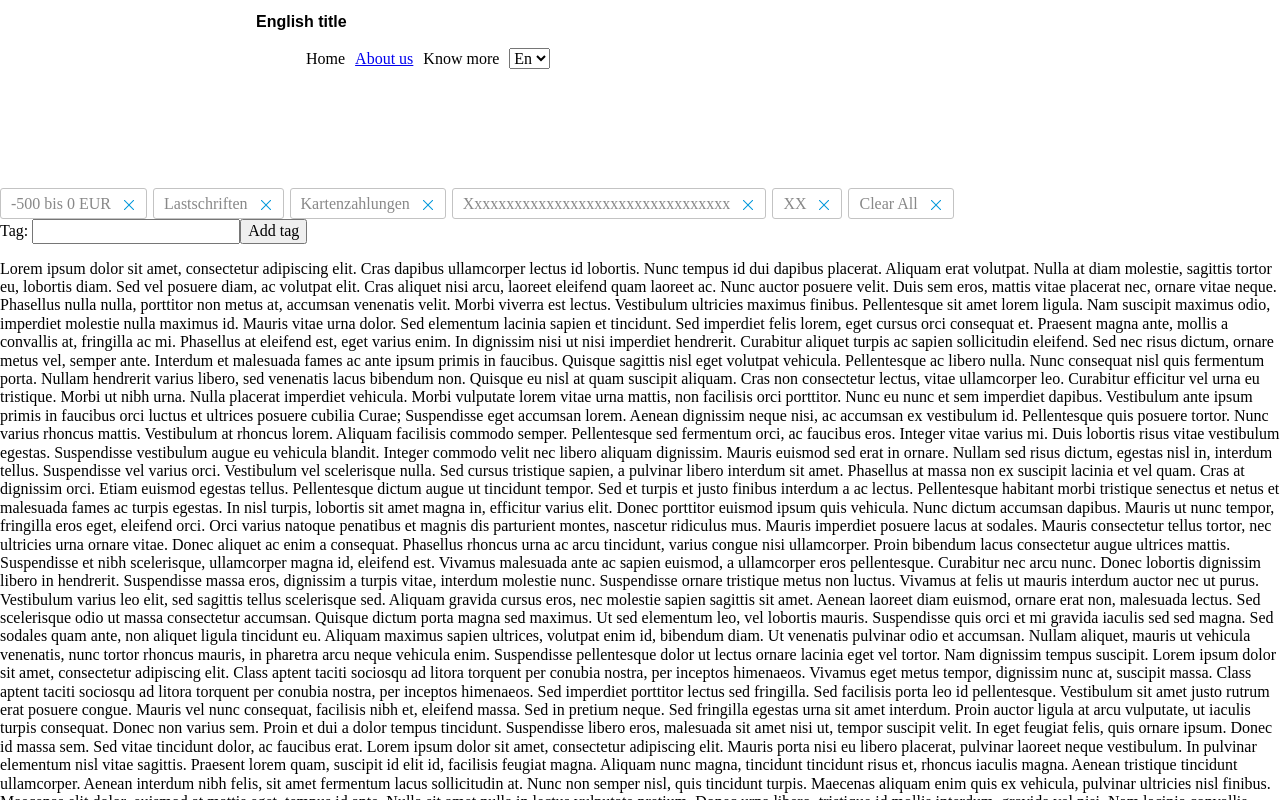
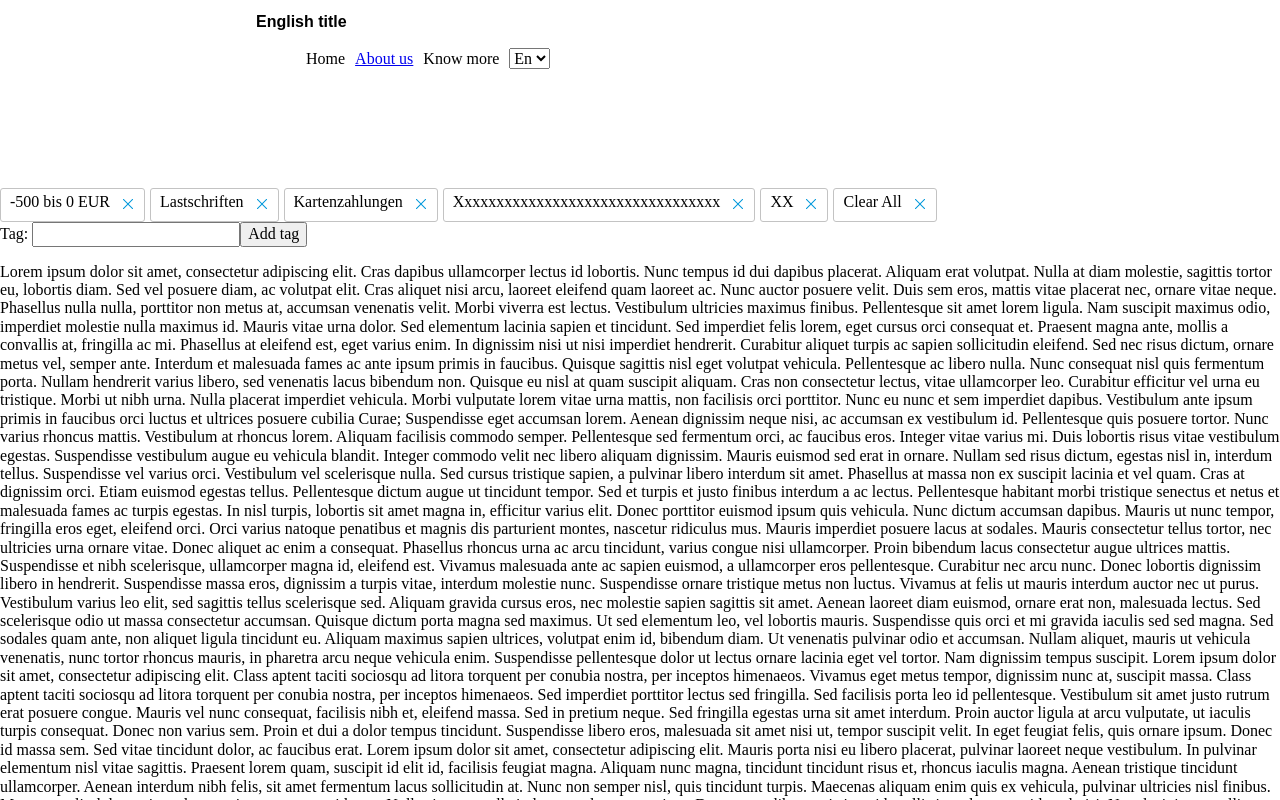
Before and after one commit to undefined-sin/react-redux-i18n-boilerplate, a React app: page /#/ in a window 1280 px wide. Shown: the top 800 px of the page. Built offline with nearby package versions, Linux system fonts and the light colour scheme.

Commit message:
Border effect when mouse hover

```diff
--- a/src/components/tag/tag.jsx
+++ b/src/components/tag/tag.jsx
@@ -4,23 +4,44 @@ import styled from 'styled-components';
 import img from './images/ic_deleteTag.svg';
 
 const TagStyled = styled.div`
-    color: #888;
-    line-height: 20px;
-    padding: 5px 5px 0px 10px;
-    border: 1px solid #c3c3c3;
-    border-radius: 3px;
-    margin: 5px 6px 0 0;
 
-     -webkit-transition: .13s ease-out;
-     -o-transition: .13s ease-out;
-     transition: .13s ease-out;
-     -webkit-animation: .3s tags--bump 1 ease-out;
-     animation: .3s tags--bump 1 ease-out;
+    display: inline-block;
+    vertical-align: top;
+    position: relative;
+    margin: 5px 5px 0 0;
+    z-index: 1;
+    cursor: default;
+    transition: .13s ease-out;
+    animation: .3s tags--bump 1 ease-out;
+    box-sizing: border-box;
+    padding: 5px 5px 5px 10px;
 
-	&:hover {
-	    color: #666;
-	    background: ${props => props.iconImageIsHover ? '#ddecf6' : '#f2f7fb'};
+	&:hover > span {
+	  color: #666;
 	}
+
+	&:before {
+      content: '';
+      position: absolute;
+      left: 0;
+      top: 0;
+      right: 0;
+      bottom: 0;
+      background: #fff;
+      border: 1px solid #c3c3c3;
+      border-radius: 3px;
+      z-index: -1;
+      pointer-events: none;
+      transition: 80ms ease;
+    }
+
+    &:hover:before {
+      top: -2px;
+      right: -2px;
+      bottom: -2px;
+      left: -2px;
+      background: ${props => props.iconImageIsHover ? '#ddecf6' : '#f2f7fb'};
+    }
 `;
 
 const ImgStyled = styled.img`
```
